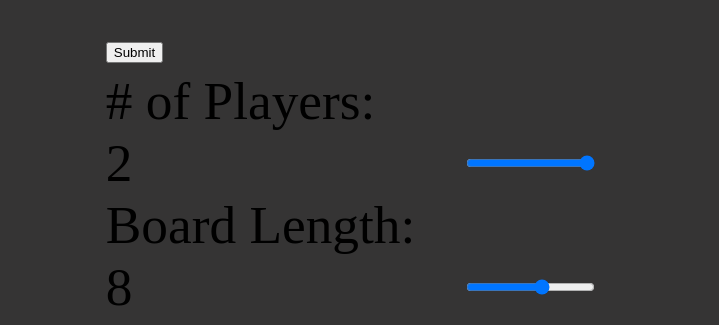
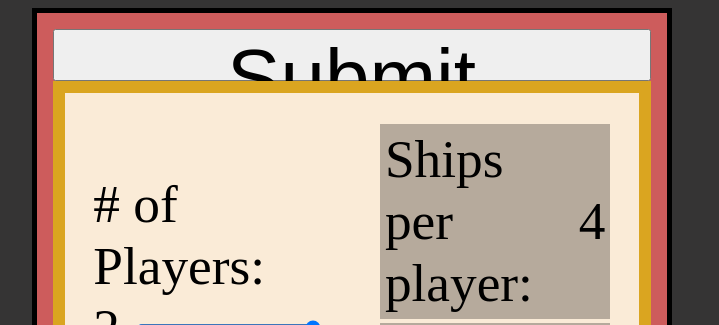
Before and after one commit to williams-derek-j/battleship, a website built with webpack: page src/template.html in a window 1280 px wide. Shown: the top 325 px of the page, without its empty margins (290-1009 px from the left). Built offline with nearby package versions, Linux system fonts and the light colour scheme.

Commit message:
styles for some inputs

```diff
--- a/src/Game.js
+++ b/src/Game.js
@@ -15,6 +15,7 @@ export default class Game {
         this.players = []
         this.survivors = []
         for (let i = 1; i <= settings.playerCount; i++) {
+            console.log('i',i)
             const player = new Player(i, this.events, settings, `Player${i}`);
 
             player.events.on('Hit received', this.sendHit.bind(this))
@@ -101,9 +102,7 @@ export default class Game {
 
                         this.turn = 1
 
-                        console.log('arrived', this.turn)
                         this.play.bind(this)()
-                        console.log('arrived2', this.turn)
                     })
 
                     player.generateAttack()
--- a/src/InitGame.js
+++ b/src/InitGame.js
@@ -1,28 +1,25 @@
 export default class InitGame {
     constructor(container, emitter) {
         const render = document.createElement('div')
-        render.classList.add('gameSettings')
+        render.id = 'gameSettings'
 
         const form = document.createElement('form')
+        form.id = 'gameSettingsForm'
 
-        const pcContainer = document.createElement('div')
-        pcContainer.id = 'pcContainer'
-        pcContainer.display = 'flex'
-        pcContainer.flexDirection = 'column'
+        const header = document.createElement('div')
+        header.id = 'formHeader'
 
-        const pcLabel = document.createElement('label')
-        pcLabel.htmlFor = 'playerCount'
-        pcLabel.textContent = "# of Players:"
+        const inputsContainer = document.createElement('div')
+        inputsContainer.id = 'inputsContainer'
+        inputsContainer.classList.add('setting')
 
-        const pcInputContainer = document.createElement('div')
-        pcInputContainer.id = 'pcInputContainer'
-        pcInputContainer.style.display = 'flex'
-        pcInputContainer.style.flexDirection = 'row'
-        pcInputContainer.style.justifyContent = 'space-between'
+        const statsContainer = document.createElement('div')
+        statsContainer.id = 'statsContainer'
+        statsContainer.classList.add('stat')
 
         const playerCount = document.createElement('input')
         playerCount.id = 'playerCount'
-        playerCount.classList.add('playerCount')
+        playerCount.classList.add('setting','playerCount')
         playerCount.required = true
         playerCount.type = 'range'
         playerCount.value = '2'
@@ -30,20 +27,45 @@ export default class InitGame {
         playerCount.max = '2'
         playerCount.oninput = () => { playerCount.previousElementSibling.textContent = playerCount.value }
 
+        const pcContainer = document.createElement('div')
+        pcContainer.id = 'pcContainer'
+        pcContainer.classList.add('setting','playerCount')
+        pcContainer.display = 'flex'
+        pcContainer.flexDirection = 'column'
+
+        const pcLabel = document.createElement('label')
+        pcLabel.id = 'pcLabel'
+        pcLabel.classList.add('setting','playerCount')
+        pcLabel.htmlFor = 'playerCount'
+        pcLabel.textContent = "# of Players:"
+
+        const pcInputContainer = document.createElement('div')
+        pcInputContainer.id = 'pcInputContainer'
+        pcInputContainer.classList.add('setting','playerCount','rangeContainer')
+        pcInputContainer.style.display = 'flex'
+        pcInputContainer.style.flexDirection = 'row'
+        pcInputContainer.style.justifyContent = 'space-between'
+
         const pcCounter = document.createElement('span')
+        pcCounter.id = 'pcCounter'
+        pcCounter.classList.add('setting','playerCount')
         pcCounter.textContent = playerCount.value
 
         const blContainer = document.createElement('div')
         blContainer.id = 'blContainer'
+        blContainer.classList.add('setting','boardLength')
         blContainer.display = 'flex'
         blContainer.flexDirection = 'column'
 
         const blLabel = document.createElement('label')
+        blLabel.id = 'blLabel'
+        blLabel.classList.add('setting','boardLength')
         blLabel.htmlFor = 'boardLength'
         blLabel.textContent = "Board Length:"
 
         const blInputContainer = document.createElement('div')
         blInputContainer.id = 'blInputContainer'
+        blInputContainer.classList.add('setting','boardLength','rangeContainer')
         blInputContainer.style.display = 'flex'
         blInputContainer.style.flexDirection = 'row'
         blInputContainer.style.justifyContent = 'space-between'
@@ -51,7 +73,7 @@ export default class InitGame {
         let boardSize = 64
         const boardLength = document.createElement('input')
         boardLength.id = 'boardLength'
-        boardLength.classList.add('boardLength')
+        boardLength.classList.add('setting','boardLength')
         boardLength.required = true
         boardLength.type = 'range'
         boardLength.value = '8'
@@ -60,50 +82,65 @@ export default class InitGame {
         boardLength.oninput = () => { boardLength.previousElementSibling.textContent = boardLength.value }
 
         const blCounter = document.createElement('span')
+        blCounter.id = 'blCounter'
+        blCounter.classList.add('setting','boardLength')
         blCounter.textContent = boardLength.value
-
-        const shipsCounterContainer = document.createElement('div')
-        shipsCounterContainer.id = 'scContainer'
-        shipsCounterContainer.display = 'flex'
-        shipsCounterContainer.flexDirection = 'column'
-
-        const shipsCounterLabel = document.createElement('label')
-        shipsCounterLabel.htmlFor = 'shipsCounter'
-        shipsCounterLabel.textContent = "Ships per player: "
 
         const shipsCounter = document.createElement('span')
         shipsCounter.id = 'shipsCounter'
+        shipsCounter.classList.add('stat','shipsCounter')
         shipsCounter.textContent = '4'
 
-        const squareCounterContainer = document.createElement('div')
-        squareCounterContainer.id = 'sqcContainer'
-        squareCounterContainer.display = 'flex'
-        squareCounterContainer.flexDirection = 'column'
+        const scContainer = document.createElement('div')
+        scContainer.id = 'scContainer'
+        scContainer.classList.add('stat','shipsCounter')
+        scContainer.display = 'flex'
+        scContainer.flexDirection = 'column'
 
-        const squareCounterLabel = document.createElement('label')
-        squareCounterLabel.htmlFor = 'squareCounter'
-        squareCounterLabel.textContent = "Squares occupied: "
+        const scLabel = document.createElement('label')
+        scLabel.id = 'scLabel'
+        scLabel.classList.add('stat','shipsCounter')
+        scLabel.htmlFor = 'shipsCounter'
+        scLabel.textContent = "Ships per player: "
 
         const squareCounter = document.createElement('span')
         squareCounter.id = 'squareCounter'
+        squareCounter.classList.add('stat','squareCounter')
         squareCounter.textContent = '18'
 
-        const occupancyCounterContainer = document.createElement('div')
-        occupancyCounterContainer.id = 'ocContainer'
-        occupancyCounterContainer.display = 'flex'
-        occupancyCounterContainer.flexDirection = 'column'
+        const sqcContainer = document.createElement('div')
+        sqcContainer.id = 'sqcContainer'
+        sqcContainer.classList.add('stat','squareCounter')
+        sqcContainer.display = 'flex'
+        sqcContainer.flexDirection = 'column'
 
-        const occupancyCounterLabel = document.createElement('label')
-        occupancyCounterLabel.htmlFor = 'occupancyCounter'
-        occupancyCounterLabel.textContent = "Percent occupied: "
+        const sqcLabel = document.createElement('label')
+        sqcLabel.id = 'sqcLabel'
+        sqcLabel.classList.add('stat','squareCounter')
+        sqcLabel.htmlFor = 'squareCounter'
+        sqcLabel.textContent = "Squares occupied: "
 
         const occupancyCounter = document.createElement('span')
         occupancyCounter.id = 'occupancyCounter'
+        occupancyCounter.classList.add('stat','occupancyCounter')
         occupancyCounter.textContent = '28%'
+
+        const ocContainer = document.createElement('div')
+        ocContainer.id = 'ocContainer'
+        ocContainer.classList.add('stat','occupancyCounter')
+        ocContainer.display = 'flex'
+        ocContainer.flexDirection = 'column'
+
+        const ocLabel = document.createElement('label')
+        ocLabel.id = 'ocLabel'
+        ocLabel.classList.add('stat','occupancyCounter')
+        ocLabel.htmlFor = 'occupancyCounter'
+        ocLabel.textContent = "Percent occupied: "
 
         const shipsActive = [{ value: 3, quantity: 1 }, { value: 4, quantity: 1 }, { value: 5, quantity: 1 }, { value: 6, quantity: 1 }]
         const shipLengths = document.createElement('div')
-        shipLengths.classList.add('shipLengths')
+        shipLengths.id = 'shipLengths'
+        shipLengths.classList.add('setting')
 
         const lengths = []
         for (let i = 1; i <= boardLength.max; i++) {
@@ -112,14 +149,17 @@ export default class InitGame {
 
         lengths.forEach((length) => {
             const container = document.createElement('div')
+            container.id = `c${length}Container`
 
             const check = document.createElement('input')
+            check.id = `check${length}`
             check.type = 'checkbox'
             check.value = length
-            check.id = `check${length}`
-            check.classList.add('ship','check')
+            check.classList.add('setting','ship',`check${length}`)
 
             const label = document.createElement('label')
+            label.id = `c${length}Label`
+            label.classList.add('setting','ship',`len${length}`,`check${length}`)
             label.textContent = `${length}:`
             label.htmlFor = `check${length}`
 
@@ -139,8 +179,8 @@ export default class InitGame {
                         throw Error("Couldn't app ship to shipsActive! Already contained ship.")
                     }
 
-                    if (squareCounterContainer.classList.contains('invalid')) { // squareCounter gets invalid class when it hits 0 squares occupied
-                        squareCounterContainer.classList.remove('invalid')
+                    if (sqcContainer.classList.contains('invalid')) { // squareCounter gets invalid class when it hits 0 squares occupied
+                        sqcContainer.classList.remove('invalid')
                     }
 
                     if (value > Number(boardLength.value)) {
@@ -162,7 +202,7 @@ export default class InitGame {
                         const percentOccupied = Math.round((totalSquares / boardSize) * 100) / 100
 
                         if (percentOccupied > .50001) {
-                            occupancyCounterContainer.classList.add('invalid')
+                            ocContainer.classList.add('invalid')
                         }
                         occupancyCounter.textContent = `${(percentOccupied * 100).toFixed(0)}%`
                         shipsCounter.textContent = totalShips.toString()
@@ -212,13 +252,13 @@ export default class InitGame {
                     const percentOccupied = Math.round((totalSquares / boardSize) * 100) / 100
 
                     if (percentOccupied < .50001) {
-                        if (occupancyCounterContainer.classList.contains('invalid')) {
-                            occupancyCounterContainer.classList.remove('invalid')
+                        if (ocContainer.classList.contains('invalid')) {
+                            ocContainer.classList.remove('invalid')
                         }
                     }
                     if (percentOccupied < .00001) {
-                        if (!squareCounterContainer.classList.contains('invalid')) {
-                            squareCounterContainer.classList.add('invalid')
+                        if (!sqcContainer.classList.contains('invalid')) {
+                            sqcContainer.classList.add('invalid')
                         }
                     }
                     occupancyCounter.textContent = `${(percentOccupied * 100).toFixed(0)}%`
@@ -228,6 +268,7 @@ export default class InitGame {
             })
 
             const quantityContainer = document.createElement('div')
+            quantityContainer.classList.add('rangeContainer')
             quantityContainer.style.display = 'flex'
             quantityContainer.style.flexDirection = 'row'
             quantityContainer.style.justifyContent = 'space-between'
@@ -259,10 +300,10 @@ export default class InitGame {
                     const percentOccupied = Math.round((totalSquares / boardSize) * 100) / 100
 
                     if (percentOccupied > .50001) {
-                        occupancyCounterContainer.classList.add('invalid')
+                        ocContainer.classList.add('invalid')
                     } else {
-                        if (occupancyCounterContainer.classList.contains('invalid')) {
-                            occupancyCounterContainer.classList.remove('invalid')
+                        if (ocContainer.classList.contains('invalid')) {
+                            ocContainer.classList.remove('invalid')
                         }
                     }
                     occupancyCounter.textContent = `${(percentOccupied * 100).toFixed(0)}%`
@@ -284,6 +325,7 @@ export default class InitGame {
         })
 
         const submit = document.createElement('button')
+        submit.id = 'gameSettingsFormSubmit'
         submit.textContent = 'Submit'
         submit.addEventListener('click', (event) => {
             event.preventDefault()
@@ -302,7 +344,7 @@ export default class InitGame {
                         valid = false
                     } else {
                         if (!input.className.includes('ship quantity')) {
-                            const settingName = input.className
+                            const settingName = input.id
                             settings[settingName] = Number(input.value)
                         }
                     }
@@ -324,21 +366,21 @@ export default class InitGame {
             if (totalSquares > boardSize / 2) {
                 valid = false
 
-                if (!occupancyCounterContainer.classList.contains('invalid')) {
-                    occupancyCounterContainer.classList.add('invalid')
+                if (!ocContainer.classList.contains('invalid')) {
+                    ocContainer.classList.add('invalid')
                 }
             } else if (totalSquares === 0) {
                 valid = false
 
-                if (!squareCounterContainer.classList.contains('invalid')) {
-                    squareCounterContainer.classList.add('invalid')
+                if (!sqcContainer.classList.contains('invalid')) {
+                    sqcContainer.classList.add('invalid')
                 }
             } else {
-                if (occupancyCounterContainer.classList.contains('invalid')) {
-                    occupancyCounterContainer.classList.remove('invalid')
+                if (ocContainer.classList.contains('invalid')) {
+                    ocContainer.classList.remove('invalid')
                 }
-                if (squareCounterContainer.classList.contains('invalid')) {
-                    squareCounterContainer.classList.remove('invalid')
+                if (sqcContainer.classList.contains('invalid')) {
+                    sqcContainer.classList.remove('invalid')
                 }
             }
 
@@ -351,36 +393,6 @@ export default class InitGame {
                 console.log('****************************form invalid')
             }
         })
-
-        form.appendChild(submit)
-
-        pcContainer.appendChild(pcLabel)
-        pcInputContainer.appendChild(pcCounter)
-        pcInputContainer.appendChild(playerCount)
-        pcContainer.appendChild(pcInputContainer)
-        form.appendChild(pcContainer)
-
-        blContainer.appendChild(blLabel)
-        blInputContainer.appendChild(blCounter)
-        blInputContainer.appendChild(boardLength)
-        blContainer.appendChild(blInputContainer)
-        form.appendChild(blContainer)
-
-        shipsCounterContainer.appendChild(shipsCounterLabel)
-        shipsCounterContainer.appendChild(shipsCounter)
-        form.appendChild(shipsCounterContainer)
-
-        squareCounterContainer.appendChild(squareCounterLabel)
-        squareCounterContainer.appendChild(squareCounter)
-        form.appendChild(squareCounterContainer)
-
-        occupancyCounterContainer.appendChild(occupancyCounterLabel)
-        occupancyCounterContainer.appendChild(occupancyCounter)
-        form.appendChild(occupancyCounterContainer)
-
-        form.appendChild(shipLengths)
-
-        render.appendChild(form)
 
         boardLength.addEventListener('change', (event) => {
             event.preventDefault(); // dunno if necessary
@@ -417,10 +429,10 @@ export default class InitGame {
             const percentOccupied = Math.round((totalSquares / boardSize) * 100) / 100
 
             if (percentOccupied > .50001) {
-                occupancyCounterContainer.classList.add('invalid')
+                ocContainer.classList.add('invalid')
             } else {
-                if (occupancyCounterContainer.classList.contains('invalid')) {
-                    occupancyCounterContainer.classList.remove('invalid')
+                if (ocContainer.classList.contains('invalid')) {
+                    ocContainer.classList.remove('invalid')
                 }
             }
             occupancyCounter.textContent = `${(percentOccupied * 100).toFixed(0)}%`
@@ -428,6 +440,40 @@ export default class InitGame {
             boardLength.reportValidity();
         })
 
+        form.appendChild(submit)
+
+        pcContainer.appendChild(pcLabel)
+        pcInputContainer.appendChild(pcCounter)
+        pcInputContainer.appendChild(playerCount)
+        pcContainer.appendChild(pcInputContainer)
+        inputsContainer.appendChild(pcContainer)
+
+        blContainer.appendChild(blLabel)
+        blInputContainer.appendChild(blCounter)
+        blInputContainer.appendChild(boardLength)
+        blContainer.appendChild(blInputContainer)
+        inputsContainer.appendChild(blContainer)
+
+        scContainer.appendChild(scLabel)
+        scContainer.appendChild(shipsCounter)
+        statsContainer.appendChild(scContainer)
+
+        sqcContainer.appendChild(sqcLabel)
+        sqcContainer.appendChild(squareCounter)
+        statsContainer.appendChild(sqcContainer)
+
+        ocContainer.appendChild(ocLabel)
+        ocContainer.appendChild(occupancyCounter)
+        statsContainer.appendChild(ocContainer)
+
+        header.appendChild(inputsContainer)
+        header.appendChild(statsContainer)
+
+        form.appendChild(header)
+        form.appendChild(shipLengths)
+
+        render.appendChild(form)
+
         container.appendChild(render)
     }
 }
--- a/src/index.js
+++ b/src/index.js
@@ -1,4 +1,4 @@
-console.log('hi')
+console.log('hi2')
 
 import "./style.css"
 import EventEmitter from 'events'
--- a/src/style.css
+++ b/src/style.css
@@ -1,3 +1,5 @@
+::-webkit-scrollbar { display: none; }
+
 html {
     font-size: 5em;
 }
@@ -23,8 +25,143 @@ div.invalid {
     border: 1px solid red;
 }
 
-.gameSettings {
-    font-size: calc(1rem * (2/3));
+#gameSettings {
+    width: 50vw;
+    height: 70vh;
+}
+
+#gameSettingsForm {
+    font-size: calc(1rem * (2 / 3));
+
+    box-sizing: border-box;
+
+    border: 5px solid black;
+
+    padding: 2.5%;
+
+    background-color: indianred;
+
+    display: flex;
+    flex-direction: column;
+
+    align-items: stretch;
+
+    /*display: grid;*/
+
+    /*grid-template-columns: 50% 50%;*/
+    /*!*column-gap: 1.333%;*!*/
+
+    /*grid-template-rows: 5% 25% 70%;*/
+    /*!*row-gap: 1.25%;*!*/
+
+    width: 100%;
+    height: 100%;
+}
+
+/*#gameSettingsForm > div {*/
+/*    background: goldenrod;*/
+/*    padding: 5%;*/
+
+/*    overflow: scroll;*/
+/*}*/
+
+#gameSettingsFormSubmit {
+    /*grid-area: 1 / 1 / span 1 / span 2;*/
+
+    height: 10%;
+
+    font-size: 1rem;
+}
+
+#gameSettingsForm #formHeader {
+    /*grid-area: 2 / 1 / span 1 / span 2;*/
+
+    box-sizing: border-box;
+
+    background: goldenrod;
+
+    padding: 2%;
+
+    /*height: 30%;*/
+    min-height: fit-content;
+
+    display: flex;
+    flex-direction: row;
+
+    justify-content: space-between;
+    align-items: stretch;
+}
+
+#gameSettingsForm #formHeader #inputsContainer {
+    box-sizing: border-box;
+
+    width: 50%;
+    height: 100%;
+    max-height: 100%;
+
+    padding: 5%;
+
+    background: antiquewhite;
+
+    display: flex;
+    flex-direction: column;
+    justify-content: center;
+    align-items: stretch;
+}
+
+#gameSettingsForm #statsContainer {
+    box-sizing: border-box;
+
+    width: 50%;
+    height: 100%;
+
+    padding: 5%;
+
+    background: antiquewhite;
+
+    display: flex;
+    flex-direction: column;
+    justify-content: center;
+    align-items: stretch;
+}
+
+#gameSettingsForm #statsContainer > div {
+    box-sizing: border-box;
+
+    background: #b6aa9c;
+
+    padding: 2%;
+    margin-top: 1%;
+    margin-bottom: 1%;
+
+    display: flex;
+    flex-direction: row;
+    justify-content: space-between;
+    align-items: center;
+}
+
+#gameSettingsForm #shipLengths {
+    /*grid-area: 3 / 1 / span 1 / span 2;*/
+
+    display: flex;
+    flex-direction: column;
+
+    overflow: scroll;
+}
+
+#gameSettingsForm .rangeContainer {
+    display: flex;
+    flex-direction: row;
+
+    justify-content: space-between;
+}
+
+#gameSettingsForm #playerCount {
+    width: 80%;
+}
+
+#gameSettingsForm #boardLength {
+    width: 80%;
 }
 
 .player {
@@ -157,30 +294,74 @@ div.invalid {
     rotate: 90deg;
 }
 
+.ship.len1 {
+    width: 1em;
+
+    background: linear-gradient(90deg, rgba(42, 155, 74, 1) 0%, rgba(153, 199, 87, 1) 50%, rgba(237, 83, 99, 1) 100%);
+}
+
+.ship.len2 {
+    width: 2em;
+
+    background: linear-gradient(90deg, rgba(42, 155, 130, 1) 0%, rgba(97, 199, 87, 1) 50%, rgba(237, 144, 83, 1) 100%);
+}
+
 .ship.len3 {
-    background: linear-gradient(90deg, rgb(53, 75, 189) 0%, rgba(87, 199, 133, 1) 50%, rgb(237, 221, 83, 1) 100%);;
+    width: 3em;
+
+    background: linear-gradient(90deg, rgba(42, 123, 155, 1) 0%, rgba(87, 199, 133, 1) 50%, rgba(237, 221, 83, 1) 100%);
 }
 
 .ship.len4 {
     width: 4em;
 
-    background: linear-gradient(90deg,rgba(87, 199, 133, 1) 0%, rgba(237, 221, 83, 1) 50%, rgb(237, 129, 83, 1) 100%);;
+    background: linear-gradient(90deg, rgba(42, 67, 155, 1) 0%, rgba(87, 199, 189, 1) 50%, rgba(176, 237, 83, 1) 100%);
 }
 
 .ship.len5 {
     width: 5em;
 
-    background: linear-gradient(90deg,rgba(237, 221, 83, 1) 0%, rgba(237, 129, 83) 50%, rgb(218, 56, 56, 1) 100%);;
+    background: linear-gradient(90deg, rgba(74, 42, 155, 1) 0%, rgba(87, 153, 199, 1) 50%, rgba(99, 237, 83, 1) 100%);
 }
 
 .ship.len6 {
     width: 6em;
 
-    background: linear-gradient(90deg,rgba(237, 129, 83, 1) 0%, rgba(218, 56, 56, 1) 50%, rgb(90, 3, 3, 1) 100%);;
+    background: linear-gradient(90deg, rgba(130, 42, 155, 1) 0%, rgba(87, 97, 199, 1) 50%, rgba(83, 237, 144, 1) 100%);
 }
 
 .ship.len7 {
     width: 7em;
 
-    background: linear-gradient(90deg,rgba(218, 56, 56, 1) 0%, rgba(90, 3, 3, 1) 50%, rgb(37, 3, 38) 100%);;
+    background: linear-gradient(90deg, rgba(155, 42, 123, 1) 0%, rgba(133, 87, 199, 1) 50%, rgba(83, 237, 221, 1) 100%);
 }
+
+.ship.len8 {
+    width: 8em;
+
+    background: linear-gradient(90deg, rgba(155, 42, 67, 1) 0%, rgba(189, 87, 199, 1) 50%, rgba(83, 176, 237, 1) 100%);
+}
+
+.ship.len9 {
+    width: 9em;
+
+    background: linear-gradient(90deg, rgba(155, 74, 42, 1) 0%, rgba(199, 87, 153, 1) 50%, rgba(83, 99, 237, 1) 100%);
+}
+
+.ship.len10 {
+    width: 10em;
+
+    background: linear-gradient(90deg, rgba(155, 130, 42, 1) 0%, rgba(199, 87, 97, 1) 50%, rgba(144, 83, 237, 1) 100%);
+}
+
+.ship.len11 {
+    width: 11em;
+
+    background: linear-gradient(90deg, rgba(123, 155, 42, 1) 0%, rgba(199, 133, 87, 1) 50%, rgba(221, 83, 237, 1) 100%);
+}
+
+.ship.len12 {
+    width: 12em;
+
+    background: linear-gradient(90deg, rgba(67, 155, 42, 1) 0%, rgba(199, 189, 87, 1) 50%, rgba(237, 83, 176, 1) 100%);
+}
```
